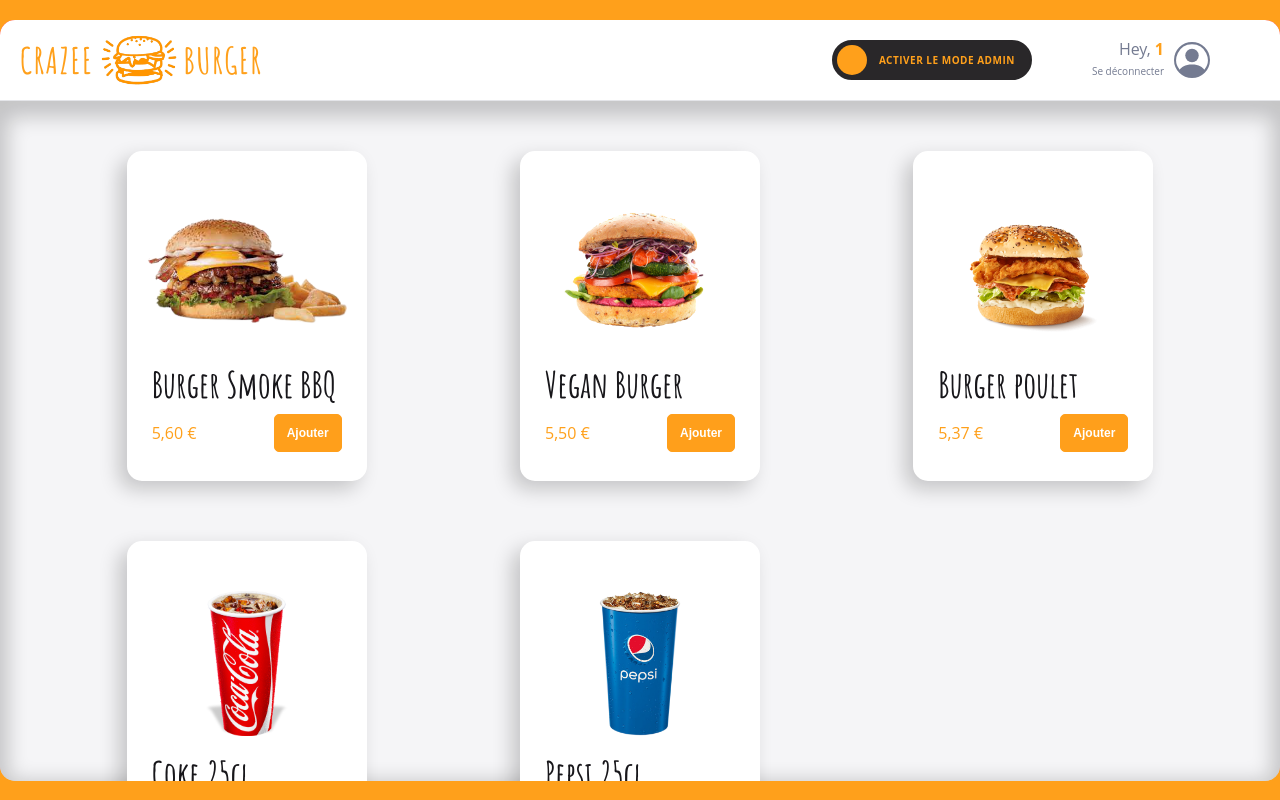
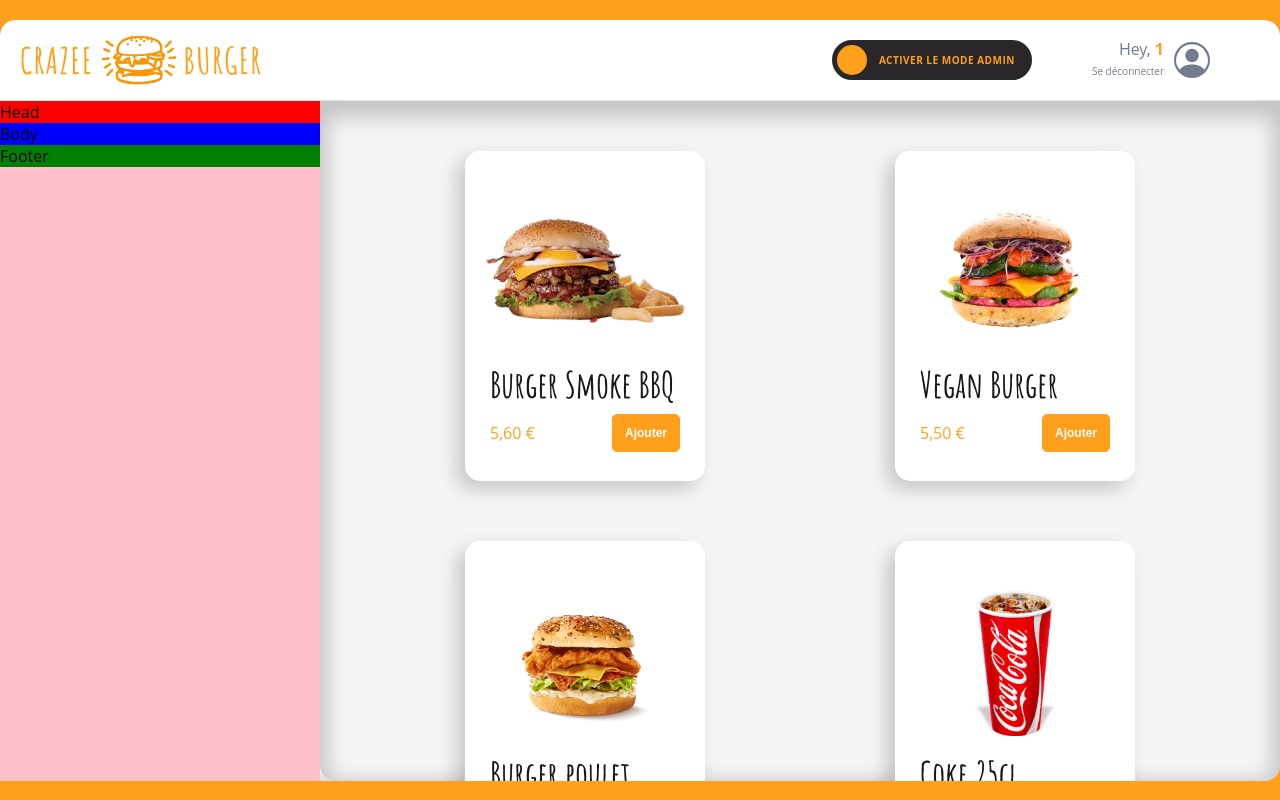
Before and after one commit to AzN-StaR27/crazee-burger, a React (Vite) app: page /order/1 in a window 1280 px wide. Built offline with nearby package versions, Linux system fonts and the light colour scheme.

Commit message:
💄 F10: BASKET > Add layout

```diff
--- a/index.html
+++ b/index.html
@@ -2,7 +2,7 @@
 <html lang="en">
   <head>
     <meta charset="UTF-8" />
-    <link rel="icon" type="image/svg+xml" href="/public/favicon.ico" />
+    <link rel="icon" type="image/svg+xml" href="/favicon.ico" />
     <link rel="preconnect" href="https://fonts.googleapis.com" />
     <link rel="preconnect" href="https://fonts.gstatic.com" crossorigin />
     <link
--- a/src/components/pages/order/Main/Basket.jsx
+++ b/src/components/pages/order/Main/Basket.jsx
@@ -1,9 +1,27 @@
-import styled from "styled-components"
+import styled from "styled-components";
 
 export default function Basket() {
-  return <BasketStyled>Basket</BasketStyled>
+  return (
+    <BasketStyled>
+      <div className="head">Head</div>
+      <div className="body">Body</div>
+      <div className="footer">Footer</div>
+    </BasketStyled>
+  );
 }
 
 const BasketStyled = styled.div`
   background: pink;
-`
+  display: flex;
+  flex-direction: column;
+
+  .head {
+    background: red;
+  }
+  .body {
+    background: blue;
+  }
+  .footer {
+    background: green;
+  }
+`;
--- a/src/components/pages/order/Main/Main.jsx
+++ b/src/components/pages/order/Main/Main.jsx
@@ -1,11 +1,12 @@
 import styled from "styled-components";
 import { theme } from "../../../../theme/index.js";
 import MainRightSide from "./MainRightSide/MainRightSide.jsx";
+import Basket from "./Basket.jsx";
 
 export default function Main() {
   return (
     <MainStyled>
-      {/* <div className="basket">Basket</div> */}
+      <Basket />
       <MainRightSide />
     </MainStyled>
   );
@@ -21,7 +22,7 @@ const MainStyled = styled.div`
   box-shadow: ${theme.shadows.strong};
 
   display: grid;
-  grid-template-columns: 1fr;
+  grid-template-columns: 25% 1fr;
 
   /* .menu-and-admin {
     position: relative;
--- a/src/components/pages/order/Main/MainRightSide/Admin/AdminPanel/ImagePreview.jsx
+++ b/src/components/pages/order/Main/MainRightSide/Admin/AdminPanel/ImagePreview.jsx
@@ -38,5 +38,6 @@ const ImagePreviewStyled = styled.div`
     line-height: 1.5;
     color: ${theme.colors.greySemiDark};
     border-radius: ${theme.borderRadius.round};
+    text-align: center;
   }
 `;
```
